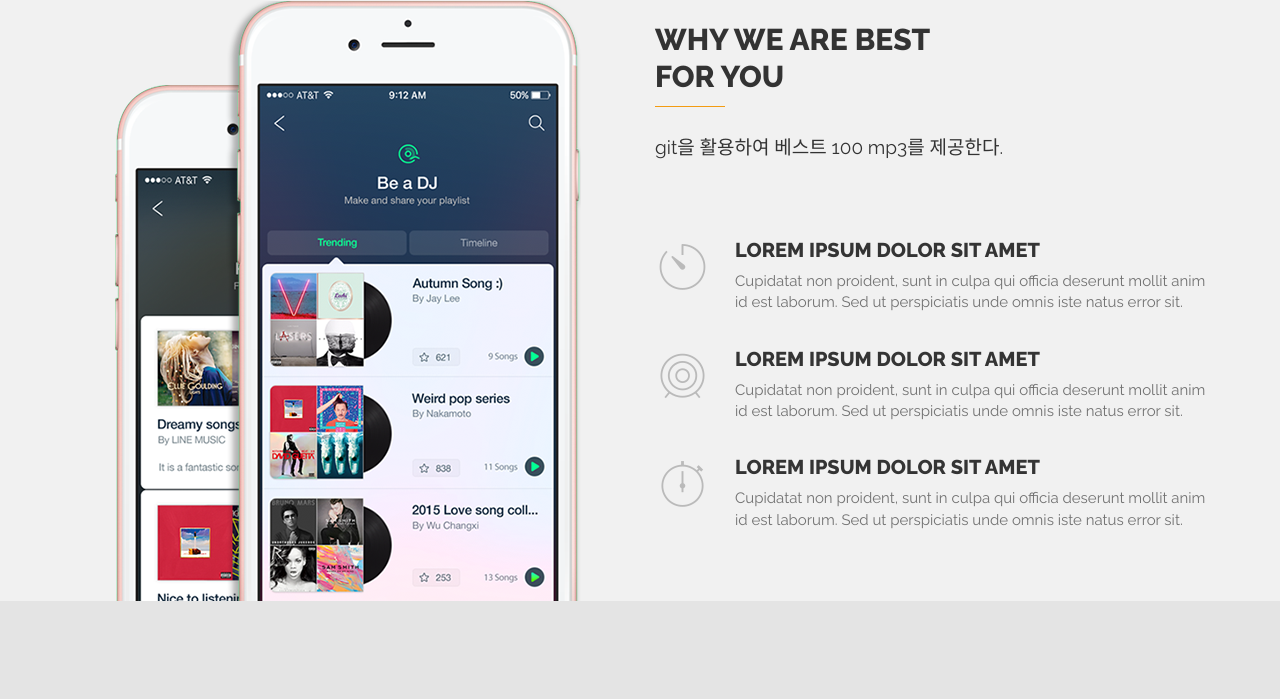
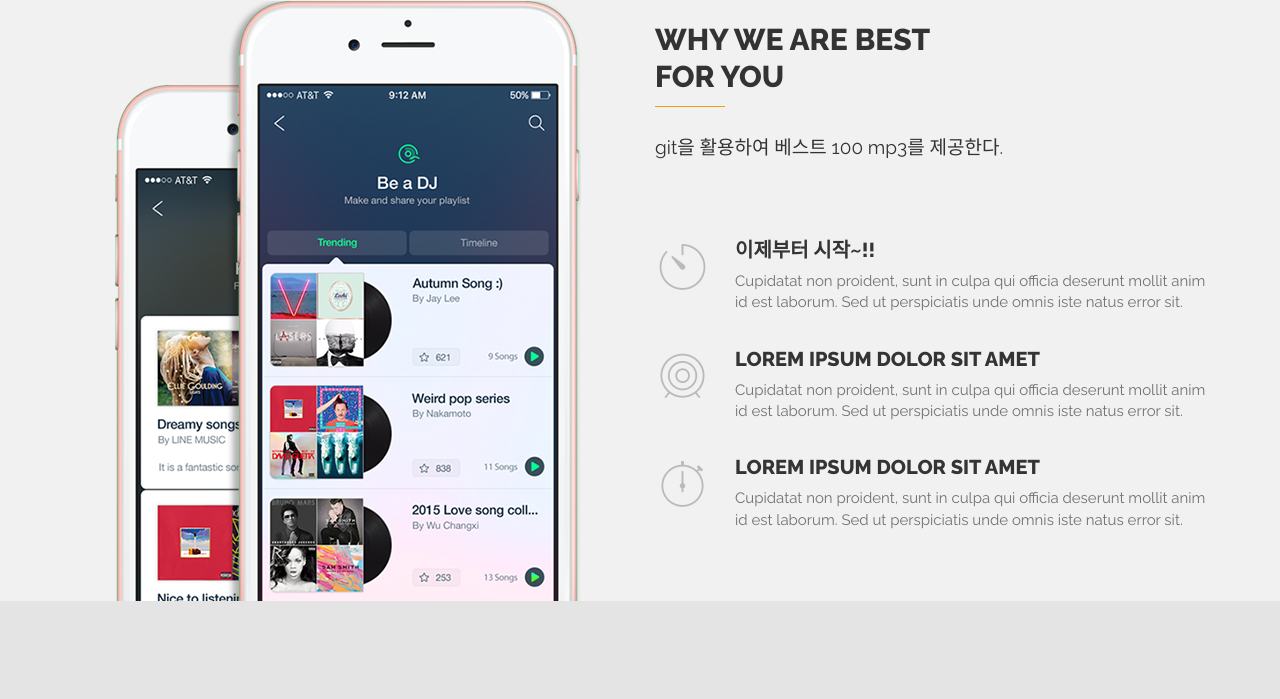
Before and after one commit to hpk23/S.W_project, a plain HTML site: page Wep_bsj/wep_bsj/index.html in a window 1280 px wide. Shown: the part 1199-1898 px from the top of the page. Drawn offline with Linux system fonts and the light colour scheme; animation ran at ten frames a second; files whose address does not match are found by name.

Commit message:
이제부터 시작

```diff
--- a/Wep_bsj/wep_bsj/index.html
+++ b/Wep_bsj/wep_bsj/index.html
@@ -178,7 +178,7 @@
                                 <!-- ICON -->
                                 <div><i class="pe-7s-timer"></i></div>
                                 <!-- HEADING DESCRIPTION -->
-                                <h3>Lorem ipsum dolor sit amet</h3>
+                                <h3>이제부터 시작~!!</h3>
                                 <p>Cupidatat non proident, sunt in culpa qui officia deserunt mollit anim id est laborum. Sed ut perspiciatis unde omnis iste natus error sit.</p>
                             </div>
                             <!-- END SINGLE DESC -->
```
